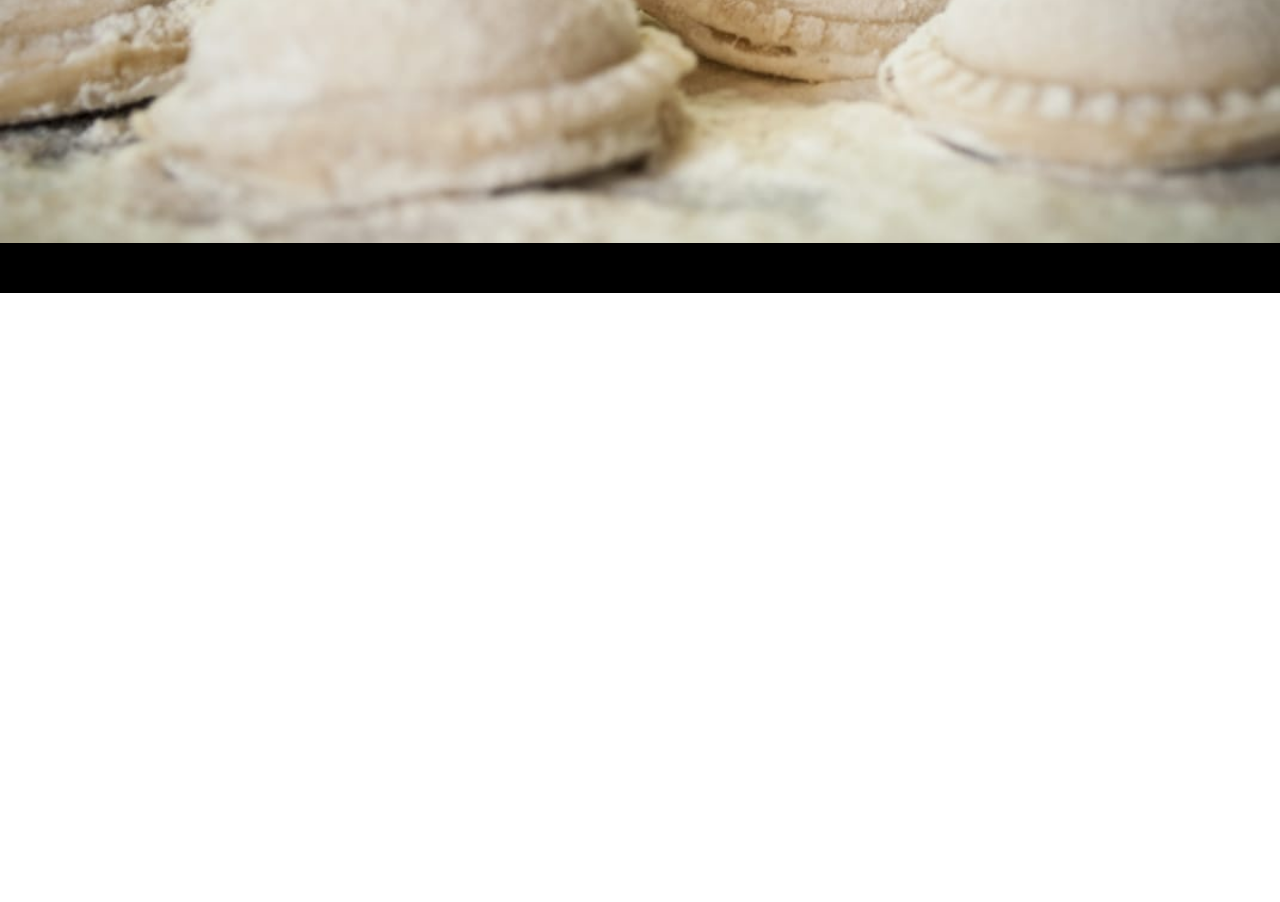
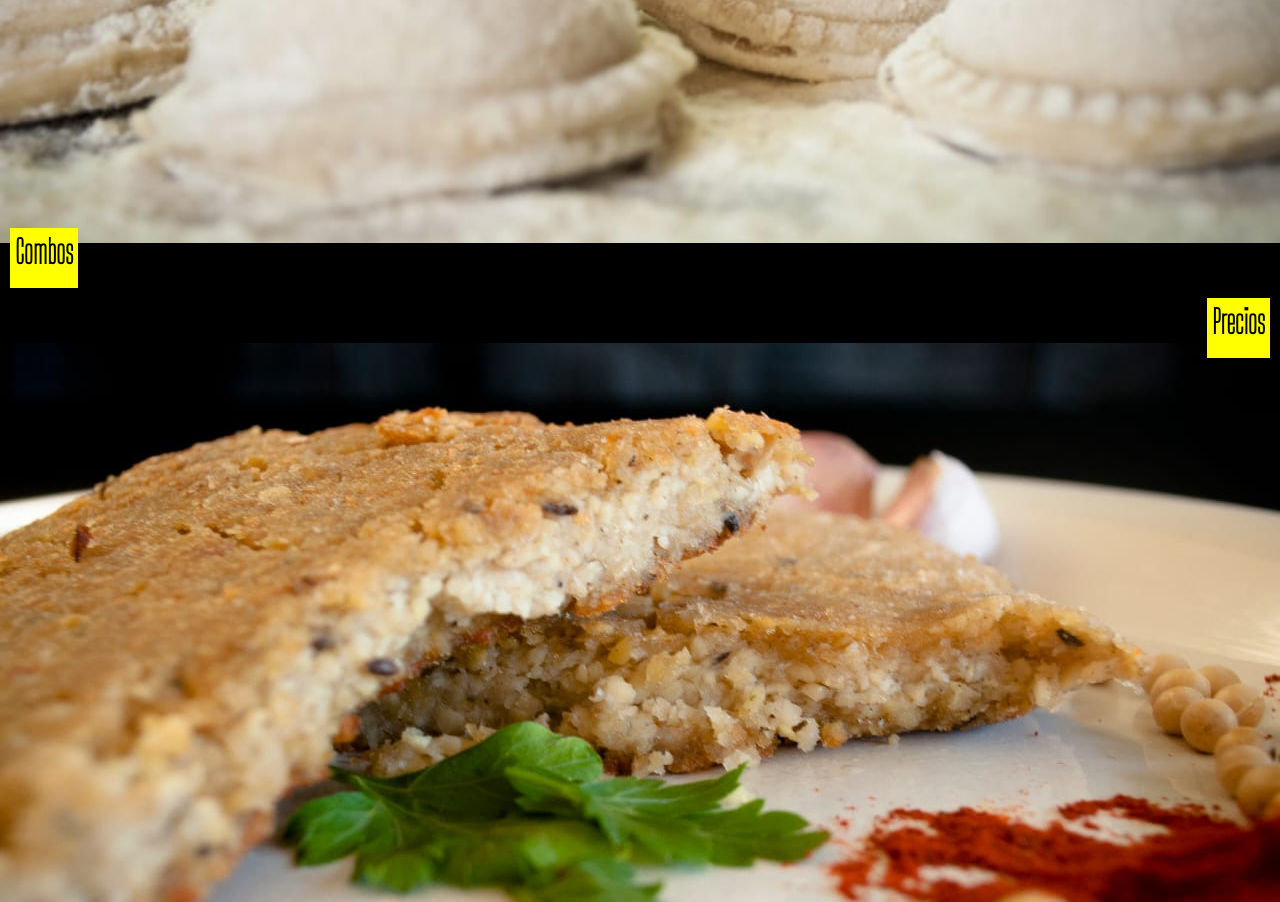
Before and after one commit to SrGnico/Srgnico.github.io, a plain HTML site: page index.html in a window 1280 px wide. Shown: the part 1357-2259 px from the top of the page. Before the commit the page ends 1650 px from the top, so only its background shows below. Drawn offline with Linux system fonts and the light colour scheme.

Commit message:
revision

```diff
--- a/index.html
+++ b/index.html
@@ -25,17 +25,19 @@
         <img id="foto-horizontal-1"src="img/foto-horizontal-1.jpeg" alt="">
         <div class="slider-inside-1">
             <input id="slider-1" type="checkbox">
-
+            <h1 class="combos">Combos</h1>
+            <div class="menu-oculta-1">
+            </div>
         </div>
     </div>
-    <!-- <div class="slider-3">
+    <div class="slider-3">
         <img id="foto-horizontal-2"src="img/foto-horizontal-2.jpeg" alt="">
-        <div class="slider-inside-3">
+        <div class="slider-inside-2">
             <input id="slider-2" type="checkbox">
-            <div class="slider-inside-4">
-
+            <h1 class="Precios">Precios</h1>
+            <div class="menu-oculta-2">
             </div>
         </div>
-    </div> -->
+    </div>
 </div>
 </body>
--- a/style.css
+++ b/style.css
@@ -144,6 +144,75 @@
     transition: 0.5s ease;
 }
 
+.combos{
+    position:absolute;
+    bottom: 0;
+    left: 5px;
+    background: yellow;
+    height: 50px;
+    text-align: center;
+    padding: 5px;
+    margin: 5px;
+    transition: 0.5s ease;
+}
+
 #slider-1:checked{
     height: 762px;
 }
+
+#slider-1:checked ~ .combos{
+    transform: translateY(-641px);
+}
+
+/*fin 2do slider*/
+
+/*inicio 2do slider*/
+.slider-3{
+    width: 100%;
+    overflow: hidden;
+    position: relative;
+}
+
+#foto-horizontal-2{
+    width: 100%;
+}
+.slider-inside-2{
+    width: 100%;
+    height:100%;
+    position: absolute;
+    bottom: 0;
+}
+
+#slider-2{
+    outline: none;
+    -webkit-appearance: none;
+    width: 100%;
+    height: 50px;
+    cursor: pointer;
+    background: black;
+    position: absolute;
+    top: 0;
+    transition: 0.5s ease;
+}
+
+.precios{
+    position:absolute;
+    top: 0;
+    right: 5px;
+    background: yellow;
+    height: 50px;
+    text-align: center;
+    padding: 5px;
+    margin: 5px;
+    transition: 0.5s ease;
+}
+
+#slider-2:checked{
+    height: 762px;
+}
+
+#slider-2:checked ~ .precios{
+    transform: translateY(641px);
+}
+
+/*fin 2do slider*/
```
